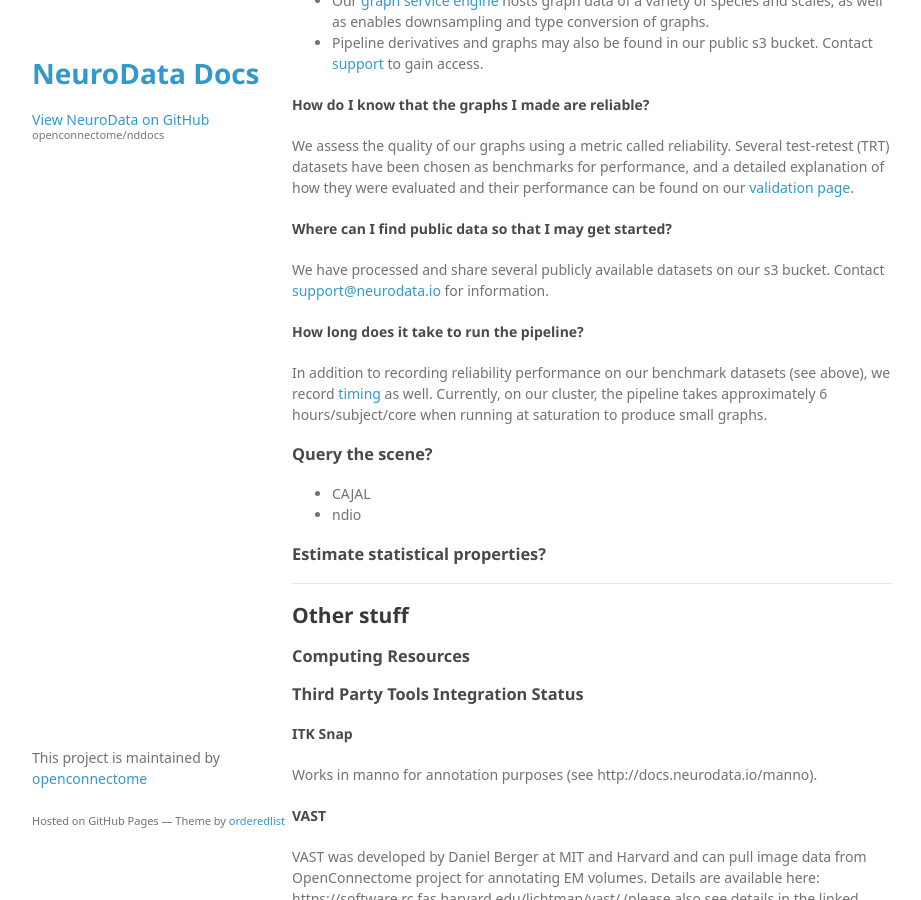
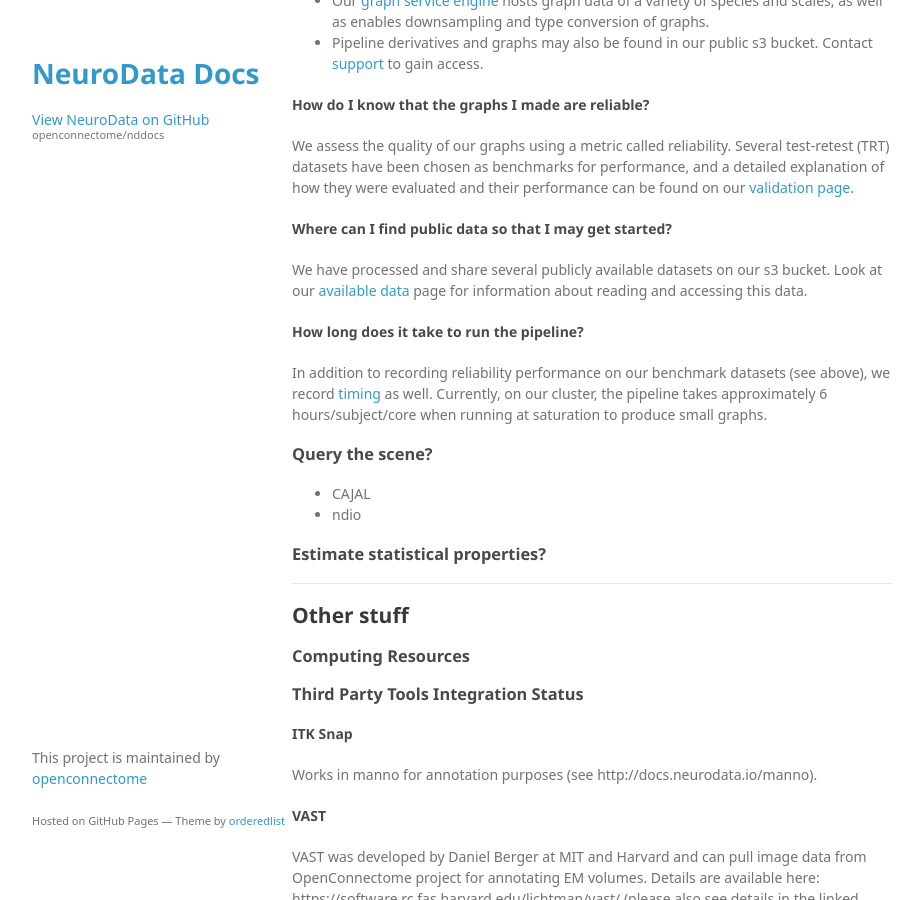
Before and after one commit to neurodata/nddocs-archive, a Jekyll site: the page built from tutorials.md, in a window 1280 px wide and 900 px high, scrolled down 2903 px. Shown: the whole window, without its empty margins (178-1099 px from the left). Built offline with Jekyll 4.4.1, drawn with Linux system fonts in a browser that asks for light colours; some web fonts are replaced.

Commit message:
updated content for m2g

```diff
--- a/tutorials.md
+++ b/tutorials.md
@@ -129,7 +129,7 @@ We assess the quality of our graphs using a metric called reliability. Several t
 
 #### Where can I find public data so that I may get started?
 
-We have processed and share several publicly available datasets on our s3 bucket. Contact [support@neurodata.io](mailto:support@neurodata.io) for information.
+We have processed and share several publicly available datasets on our s3 bucket. Look at our [available data](http://m2g.io/tutorials/available_data.html) page for information about reading and accessing this data.
 
 #### How long does it take to run the pipeline?
 
```
